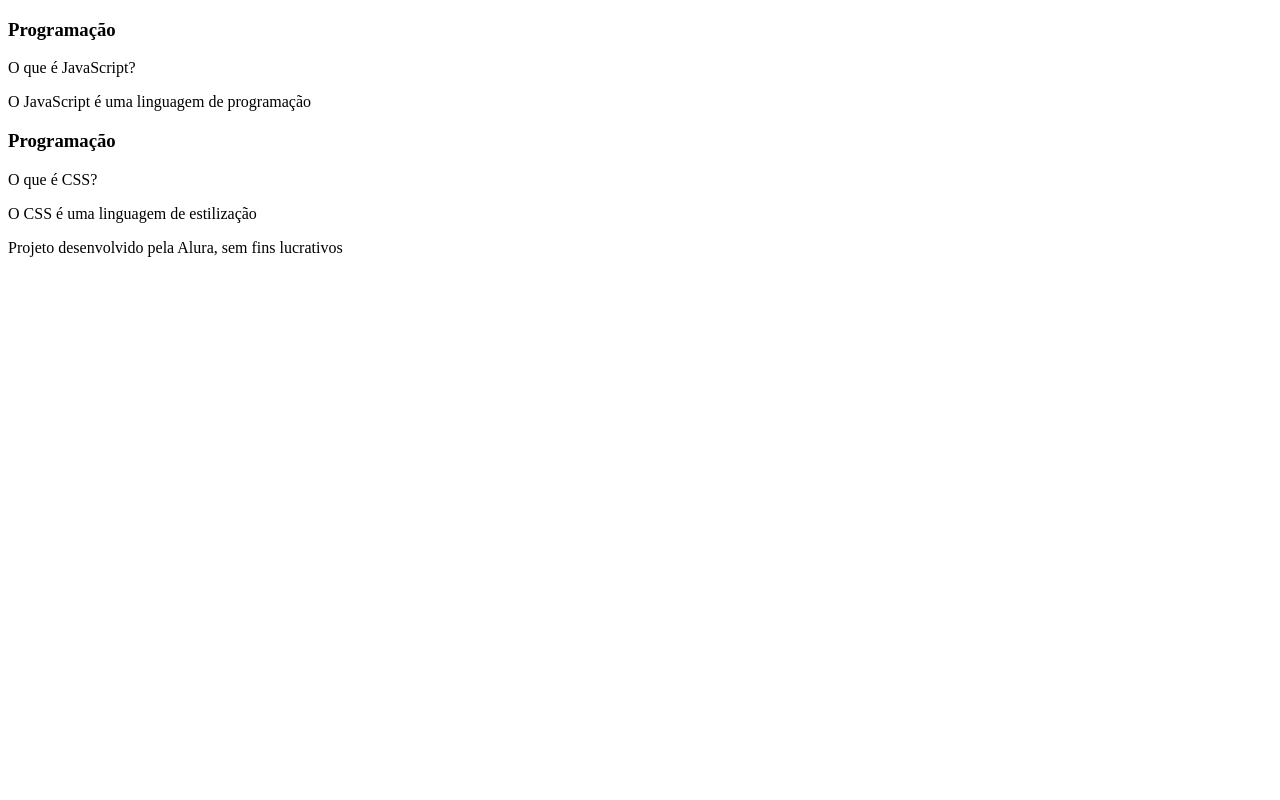
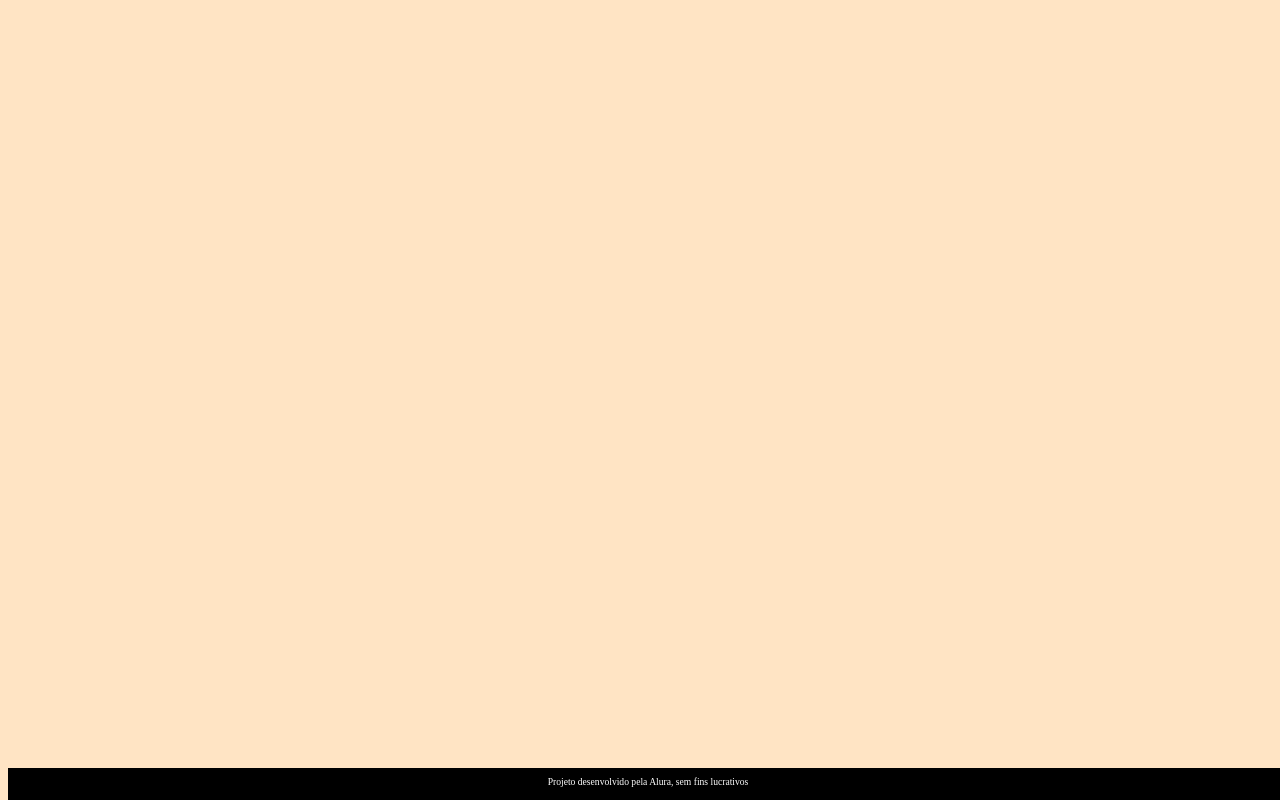
Before and after one commit to picolotto/desenvolvendo, a plain HTML site: page index.html in a window 1280 px wide. Drawn offline with Linux system fonts and the light colour scheme.

Commit message:
Add files via upload

```diff
--- /dev/null
+++ b/assets/style.css
@@ -0,0 +1,39 @@
+body {
+    background-color: bisque;
+    font-family:Bai Jamjuree ;
+}
+
+ #container {
+display: flex;
+}
+
+.cartao {
+    margin: 1rem 1rem;
+    background-color: aqua;
+    height: 20rem;
+    flex: grow 1;
+
+}
+
+
+
+
+
+
+
+
+
+footer{
+    background-color: black;
+    color: white;
+    position: fixed;
+bottom: 0%;
+width:100% ;
+height: 2rem;
+}
+
+footer p {
+    text-align: center;
+    font-size: 0.6rem;
+margin-top: 0.5rem;
+}
--- a/index.html
+++ b/index.html
@@ -3,38 +3,29 @@
 <head>
     <meta charset="UTF-8">
     <meta name="viewport" content="width=device-width, initial-scale=1.0">
-    <link rel="stylesheet" href="assets /style.css">
+    <link rel="stylesheet" href="assets/style.css">
     <title>Flashcard</title>
 </head>
 <body>
     <main>
         <section id="container">
-            <article class="cartao">
+            <!-- <article class="cartao">
                 <div class="cartao__conteudo">
                     <h3>Programação</h3>
                     <div class="cartao__conteudo__pergunta">
-                       <p>O que é JavaScript?</p>
+                        <p>O que é JavaScript?</p>
                     </div>
                     <div class="cartao__conteudo__resposta">
-                   <p>O JavaScript é uma linguagem de programação</p>
+                        <p>O JavaScript é uma linguagem de programação</p>
                     </div>
                 </div>
-            </article>
-            <article class="cartao">
-                <div class="cartao__conteudo">
-                    <h3>Programação</h3>
-                    <div class="cartao__conteudo__pergunta">
-                     <p>O que é CSS?</p>
-                    </div>
-                    <div class="cartao__conteudo__resposta">
-                      <p>O CSS é uma linguagem de estilização</p>
-                    </div>
-                </div>
-            </article>
+            </article> -->
         </section>
     </main>
     <footer>
         <p>Projeto desenvolvido pela Alura, sem fins lucrativos</p>
     </footer>
+    <script src="app.js"></script>
+    <script src="perguntas.js"></script>
 </body>
 </html>
```
